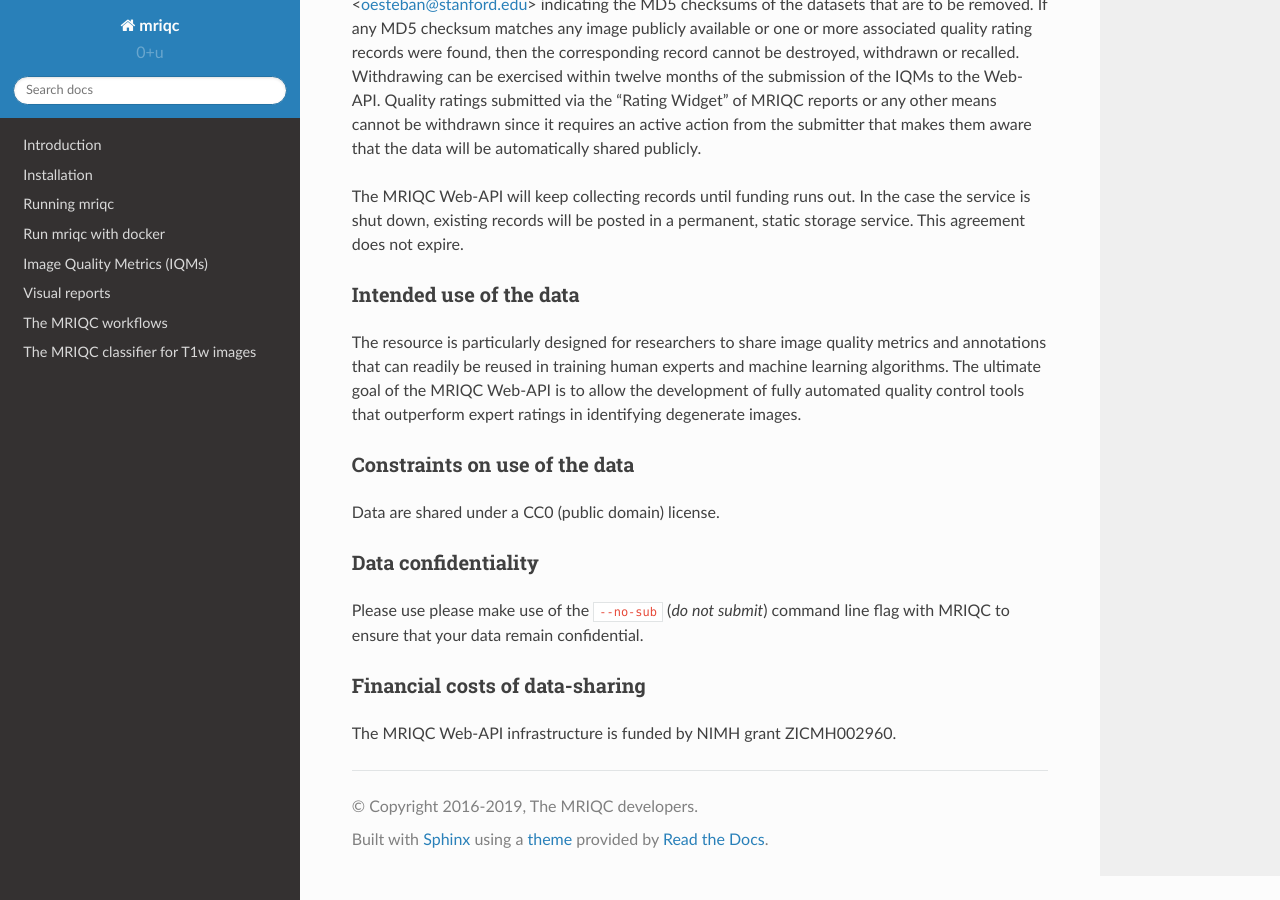
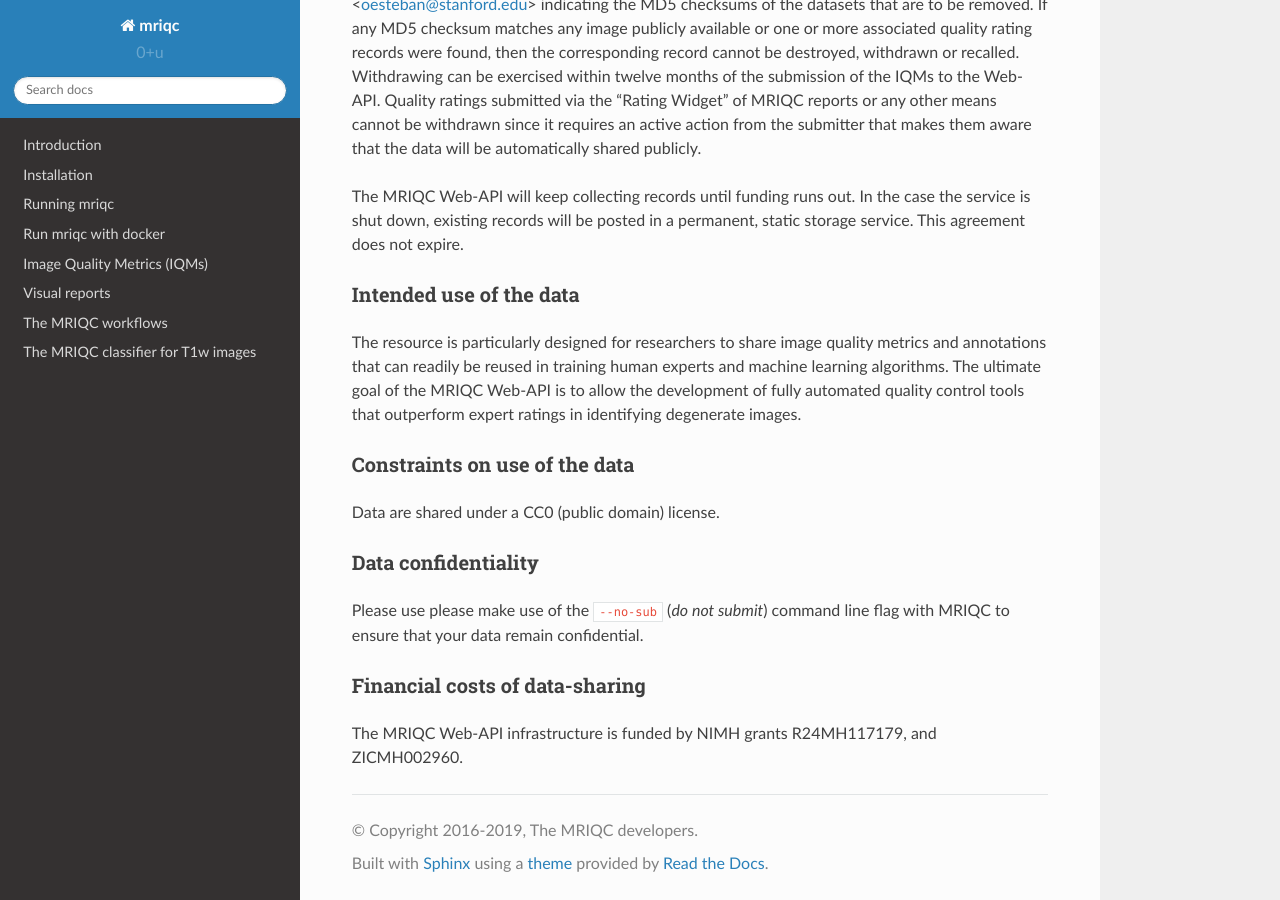
Before and after one commit to nipreps/mriqc, a Sphinx documentation site: the page built from docs/source/dsa.rst, in a window 1280 px wide and 900 px high, scrolled down 978 px. Built offline with Sphinx 7.4.7 and the Read the Docs theme 2.0.0, drawn with Linux system fonts in a browser that asks for light colours.

Commit message:
add OpenNeuro grant to funding

```diff
--- a/docs/source/dsa.rst
+++ b/docs/source/dsa.rst
@@ -89,4 +89,4 @@ to ensure that your data remain confidential.
 Financial costs of data-sharing
 ~~~~~~~~~~~~~~~~~~~~~~~~~~~~~~~
 
-The MRIQC Web-API infrastructure is funded by NIMH grant ZICMH002960.
+The MRIQC Web-API infrastructure is funded by NIMH grants R24MH117179, and ZICMH002960.
```
